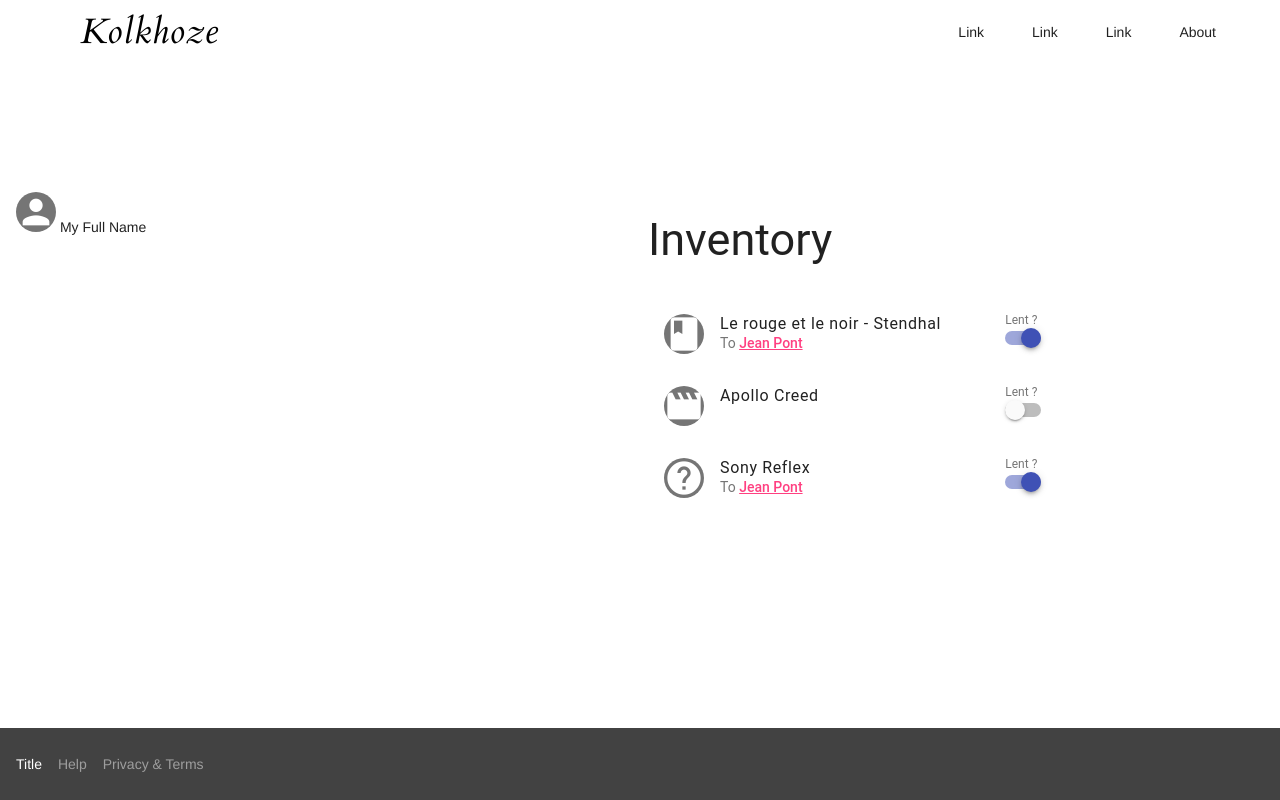
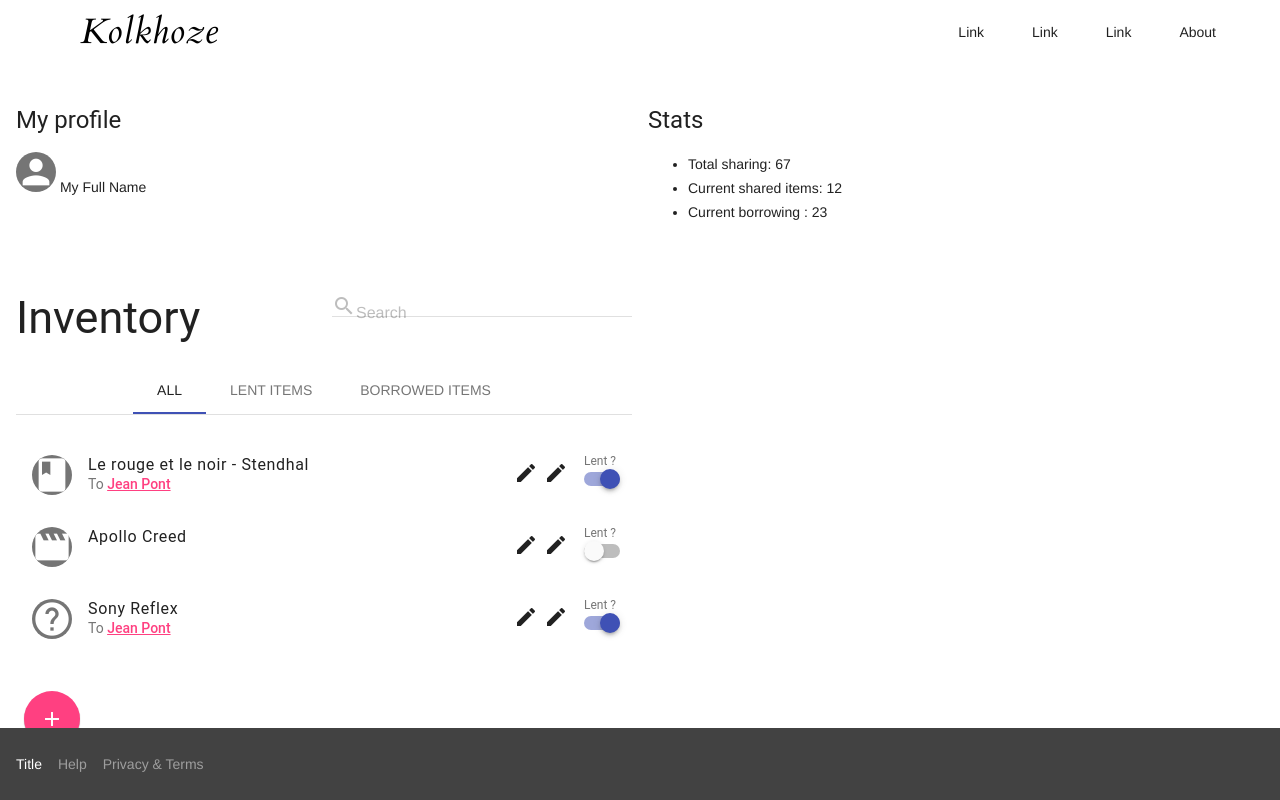
Before and after one commit to Voilier/kolkhoze-front, a website: page html_mockup/index.html in a window 1280 px wide. Drawn offline with nearby package versions, Linux system fonts and the light colour scheme; files that its build step writes are made by us from their sources; files whose address does not match are found by name; a web font is replaced by a local one.

Commit message:
Add list and serach box

```diff
--- a/css/app.css
+++ b/css/app.css
@@ -39,3 +39,11 @@
 .login-header {
   background-color: rgb(66, 66, 66) !important;
 }
+
+.search-box-inventory {
+float: right;
+}
+
+.add-item {
+  margin-left: 24px;
+}
--- a/html_mockup/index.html
+++ b/html_mockup/index.html
@@ -50,16 +50,47 @@
 
       <div class="mdl-grid">
 
-        <div class="mdl-cell mdl-cell--6-col login">
+        <div class="mdl-cell mdl-cell--6-col">
+          <h4>My profile</h4>
           <span class="mdl-list__item-primary-content">
             <i class="material-icons mdl-list__item-avatar">person</i>
             <span>My Full Name</span>
           </span>
         </div>
 
-        <div class="mdl-cell mdl-cell--4-col login">
-          <h2>Inventory</h2>
+        <div class="mdl-cell mdl-cell--6-col">
+          <h4>Stats</h4>
+          <ul>
+            <li><span class="kh-bold-ital">Total sharing: </span> 67</li>
+            <li><span class="kh-bold-ital">Current shared items: </span> 12 </li>
+            <li><span class="kh-bold-ital">Current borrowing : </span> 23 </li>
+          </ul>
+        </div>
 
+      </div>
+
+      <div class="mdl-grid">
+
+        <div class="mdl-cell mdl-cell--6-col">
+          <h2 style="display:inline-block">Inventory</h2>
+
+          <form action="#" class="search-box-inventory">
+            <div class="mdl-textfield mdl-js-textfield mdl-textfield--floating-label">
+
+              <input class="mdl-textfield__input" type="text" id="sample3">
+              <label class="mdl-textfield__label" for="sample3"><i class="material-icons">search</i>Search</label>
+
+            </div>
+          </form>
+
+          <div class="mdl-tabs mdl-js-tabs mdl-js-ripple-effect">
+            <div class="mdl-tabs__tab-bar">
+                <a href="#all-panel" class="mdl-tabs__tab is-active">All</a>
+                <a href="#lent-panel" class="mdl-tabs__tab">Lent items</a>
+                <a href="#borrow-panel" class="mdl-tabs__tab">Borrowed items</a>
+            </div>
+
+            <div class="mdl-tabs__panel is-active" id="all-panel">
                <ul class="demo-list-two mdl-list">
                 <li class="mdl-list__item mdl-list__item--two-line">
                   <span class="mdl-list__item-primary-content">
@@ -67,6 +98,7 @@
                       <span>Le rouge et le noir - Stendhal</span>
                   <span class="mdl-list__item-sub-title">To <a href="/user/jeanpont">Jean Pont</a></span>
                   </span>
+                  <i class="material-icons">mode edit</i>
                   <span class="mdl-list__item-secondary-content">
                       <span class="mdl-list__item-secondary-info">Lent ?</span>
                   <label class="mdl-switch mdl-js-switch mdl-js-ripple-effect" for="switch-1">
@@ -80,6 +112,7 @@
                       <span>Apollo Creed</span>
                       <span class="mdl-list__item-sub-title"></span>
                   </span>
+                  <i class="material-icons">mode edit</i>
                   <span class="mdl-list__item-secondary-content">
                       <span class="mdl-list__item-secondary-info">Lent ?</span>
                   <label class="mdl-switch mdl-js-switch mdl-js-ripple-effect" for="switch-2">
@@ -93,6 +126,7 @@
                       <span>Sony Reflex</span>
                       <span class="mdl-list__item-sub-title">To <a href="/user/jeanpont">Jean Pont</a></span>
                   </span>
+                  <i class="material-icons">mode edit</i>
                   <span class="mdl-list__item-secondary-content">
                       <span class="mdl-list__item-secondary-info">Lent ?</span>
                   <label class="mdl-switch mdl-js-switch mdl-js-ripple-effect" for="switch-3">
@@ -102,9 +136,18 @@
                 </li>
               </ul>
             </div>
-
-
+            <div class="mdl-tabs__panel" id="lent-panel">
             </div>
+            <div class="mdl-tabs__panel" id="borrow-panel">
+            </div>
+          </div>
+        </div>
+      <!-- Colored FAB button with ripple -->
+      </div>
+      <button class="mdl-button mdl-js-button mdl-button--fab mdl-js-ripple-effect
+        mdl-button--colored add-item">
+        <i class="material-icons">add</i>
+      </button>
     </main>
 
     <footer class="mdl-mini-footer">
```
Lines whose indentation alone changed are shown as unchanged.
